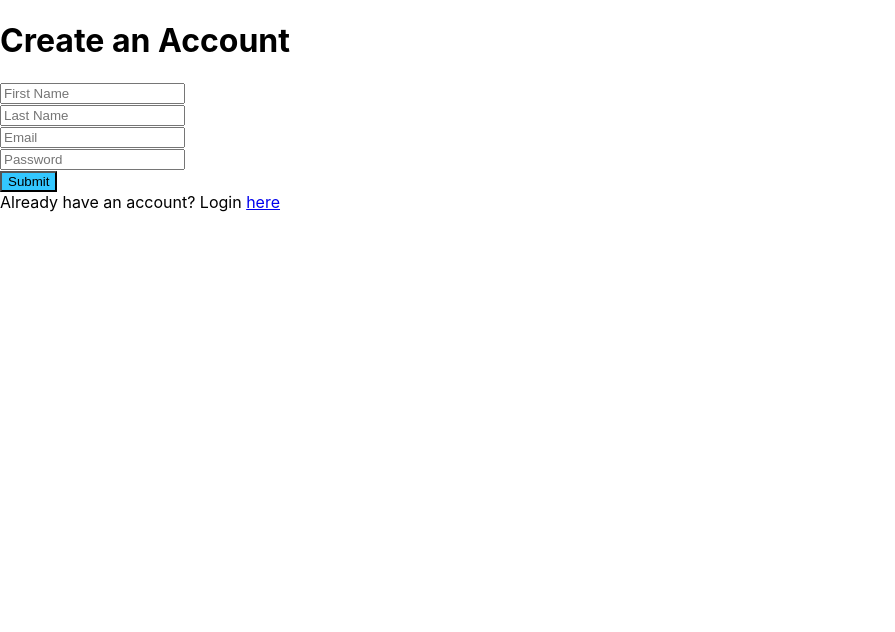
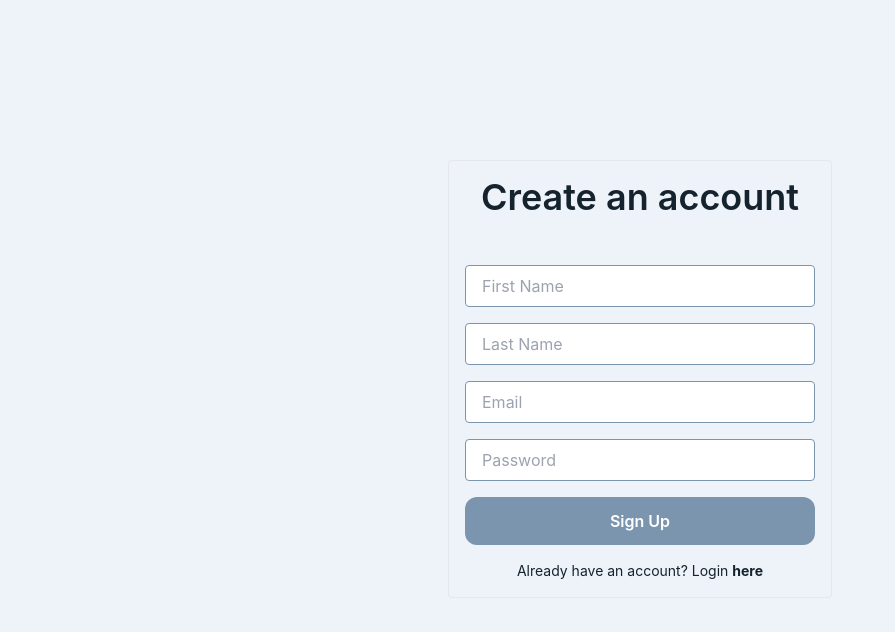
Before and after one commit to rebeccarwang/Still, a React (Create React App) app in the folder client/: page /signup in a window 1280 px wide. Shown: the top 632 px of the page, without its empty margins (0-895 px from the left). Built offline with nearby package versions, Linux system fonts and the light colour scheme; no server answers; the HTML template or start-up script is replaced by a standard one.

Commit message:
feat(ui): redesigned login and signup pages

```diff
--- a/client/package.json
+++ b/client/package.json
@@ -42,5 +42,10 @@
       "last 1 firefox version",
       "last 1 safari version"
     ]
+  },
+  "devDependencies": {
+    "autoprefixer": "^10.4.21",
+    "postcss": "^8.5.5",
+    "tailwindcss": "^3.4.17"
   }
 }
--- /dev/null
+++ b/client/postcss.config.js
@@ -0,0 +1,6 @@
+module.exports = {
+  plugins: {
+    tailwindcss: {},
+    autoprefixer: {},
+  },
+}
--- a/client/src/index.css
+++ b/client/src/index.css
@@ -1,13 +1,7 @@
+@tailwind base;
+@tailwind components;
+@tailwind utilities;
+
 body {
-  margin: 0;
-  font-family: -apple-system, BlinkMacSystemFont, 'Segoe UI', 'Roboto', 'Oxygen',
-    'Ubuntu', 'Cantarell', 'Fira Sans', 'Droid Sans', 'Helvetica Neue',
-    sans-serif;
-  -webkit-font-smoothing: antialiased;
-  -moz-osx-font-smoothing: grayscale;
+  @apply bg-near-white font-sans text-navy;
 }
-
-code {
-  font-family: source-code-pro, Menlo, Monaco, Consolas, 'Courier New',
-    monospace;
-}
--- a/client/src/pages/LoginPage.js
+++ b/client/src/pages/LoginPage.js
@@ -53,11 +53,11 @@ export default function LoginPage () {
 
   return (
     <>
+    <div className='min-h-screen flex items-center justify-center md:items-start md:pt-40'>
+      <div className='space-y-4 border border-gray-200 p-4 rounded w-96'>
+        <h1 className='text-4xl font-semibold text-center mb-12'>Login</h1>
         <form className='login-form' onSubmit={handleSubmit(onSubmit)}>
-
-        <h1 className='login-title'>Login</h1>
-
-        <div className='login-email'>
+          <div className='login-email mb-4'>
             <input
               type='text'
               placeholder='Email'
@@ -69,15 +69,17 @@ export default function LoginPage () {
                   message: 'email format does not match expected',
                 },
               })}
+              className='w-full px-4 py-2 border border-med-blue rounded'
             />
-          {errors.email && <p style={{color: 'red'}}>{errors.email.message}</p>}
+            {errors.email && <p>{errors.email.message}</p>}
           </div>
 
-        <div className='login-password'>
+          <div className='mb-4'>
             <input
               type='password'
               placeholder='Password'
               autoComplete='current-password'
+              className='w-full px-4 py-2 border border-med-blue rounded'
               {...register('password', {
                 required: 'password is required',
                 minLength: {
@@ -90,16 +92,18 @@ export default function LoginPage () {
                 },
               })}
             />
-          {errors.password && <p style={{color: 'red'}}>{errors.password.message}</p>}
+            {errors.password && <p>{errors.password.message}</p>}
           </div>
 
           <div>
-          <input type='submit' value='LOGIN' style={{ backgroundColor: '#33c7ff' }} />
+            <input type='submit' value='Login' className='w-full h-12 bg-med-blue hover:opacity-85 text-white font-medium font-semibold py-2 px-4 rounded-xl'/>
           </div>
-        {serverError && <p style={{ color: 'red' }}>{serverError}</p>}
+          {serverError && <p>{serverError}</p>}
         </form>
-      <div>
-        First time here? Create an account <Link to='/signup'>here</Link>
+        <div className='text-center text-sm'>
+          First time here? Create an account <Link className='font-bold' to='/signup'>here</Link>
+        </div>
+      </div>
     </div>
     </>
   );
--- a/client/src/pages/SignupPage.js
+++ b/client/src/pages/SignupPage.js
@@ -38,11 +38,12 @@ export default function SignupPage() {
   }
   return (
     <>
+    <div className='min-h-screen flex items-center justify-center md:items-start md:pt-40'>
+      <div className='space-y-4 border border-gray-200 p-4 rounded w-96'>
+        <h1 className='text-4xl font-semibold text-center mb-12'>Create an account</h1>
         <form className='signup-form' onSubmit={handleSubmit(onSubmit)}>
 
-        <h1 className='register-title'>Create an Account</h1>
-
-        <div className='register-first-name'>
+          <div className='mb-4'>
             <input
               type='text'
               placeholder='First Name'
@@ -57,11 +58,12 @@ export default function SignupPage() {
                   message: 'character limit exceeded',
                 },
               })}
+              className='w-full px-4 py-2 border border-med-blue rounded'
             />
-          {errors.firstName && <p style={{color: 'red'}}>{errors.firstName.message}</p>}
+            {errors.firstName && <p>{errors.firstName.message}</p>}
           </div>
 
-        <div className='register-last-name'>
+          <div className='register-last-name mb-4'>
             <input
               type='text'
               placeholder='Last Name'
@@ -76,11 +78,12 @@ export default function SignupPage() {
                   message: 'character limit exceeded',
                 },
               })}
+              className='w-full px-4 py-2 border border-med-blue rounded'
             />
-          {errors.lastName && <p style={{color: 'red'}}>{errors.lastName.message}</p>}
+            {errors.lastName && <p>{errors.lastName.message}</p>}
           </div>
 
-        <div className='register-email'>
+          <div className='register-email mb-4'>
             <input
               type='text'
               placeholder='Email'
@@ -91,11 +94,12 @@ export default function SignupPage() {
                   message: 'email format does not match expected',
                 },
               })}
+              className='w-full px-4 py-2 border border-med-blue rounded'
             />
-          {errors.email && <p style={{color: 'red'}}>{errors.email.message}</p>}
+            {errors.email && <p>{errors.email.message}</p>}
           </div>
 
-        <div className='register-password'>
+          <div className='register-password mb-4'>
             <input
               type='password'
               placeholder='Password'
@@ -110,16 +114,21 @@ export default function SignupPage() {
                   message: 'character limit exceeded',
                 },
               })}
+              className='w-full px-4 py-2 border border-med-blue rounded'
             />
-          {errors.password && <p style={{color: 'red'}}>{errors.password.message}</p>}
+            {errors.password && <p>{errors.password.message}</p>}
           </div>
 
           <div>
-          <input type='submit' style={{ backgroundColor: '#33c7ff' }} />
+            <input type='submit' value='Sign Up' className='w-full h-12 bg-med-blue hover:opacity-85 text-white font-medium font-semibold py-2 px-4 rounded-xl' />
           </div>
-        {serverError && <p style={{ color: 'red' }}>{serverError}</p>}
+          {serverError && <p>{serverError}</p>}
         </form>
-      Already have an account? Login <Link to='/'>here</Link>
+        <div className='text-center text-sm'>
+        Already have an account? Login <Link className='font-bold' to='/'>here</Link>
+        </div>
+      </div>
+    </div>
     </>
   );
 }
--- /dev/null
+++ b/client/tailwind.config.js
@@ -0,0 +1,21 @@
+/** @type {import('tailwindcss').Config} */
+module.exports = {
+  content: [
+    "./src/**/*.{js,jsx,ts,tsx}",
+  ],
+  theme: {
+    extend: {
+      colors: {
+        'near-white': '#eef3f9',
+        'light-blue': '#d3e0e4',
+        'med-blue': '#7c95af',
+        'dark-blue': '#525f6b',
+        'navy': 	'#14232d'
+      },
+      fontFamily: {
+        sans: ['Inter', 'sans-serif']
+      }
+    },
+  },
+  plugins: [],
+}
```
Also changed, not shown: 1 other file (tests, documents, lock files or other folders). Lines whose indentation alone changed are shown as unchanged.
